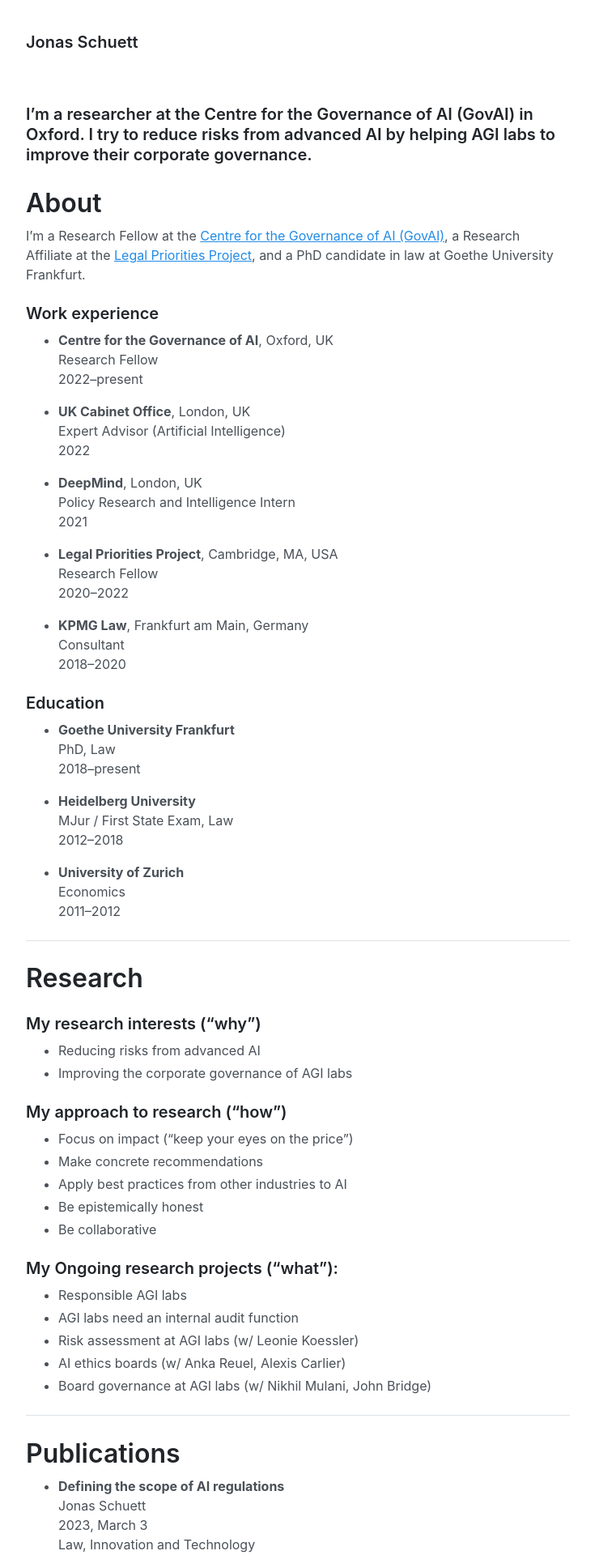
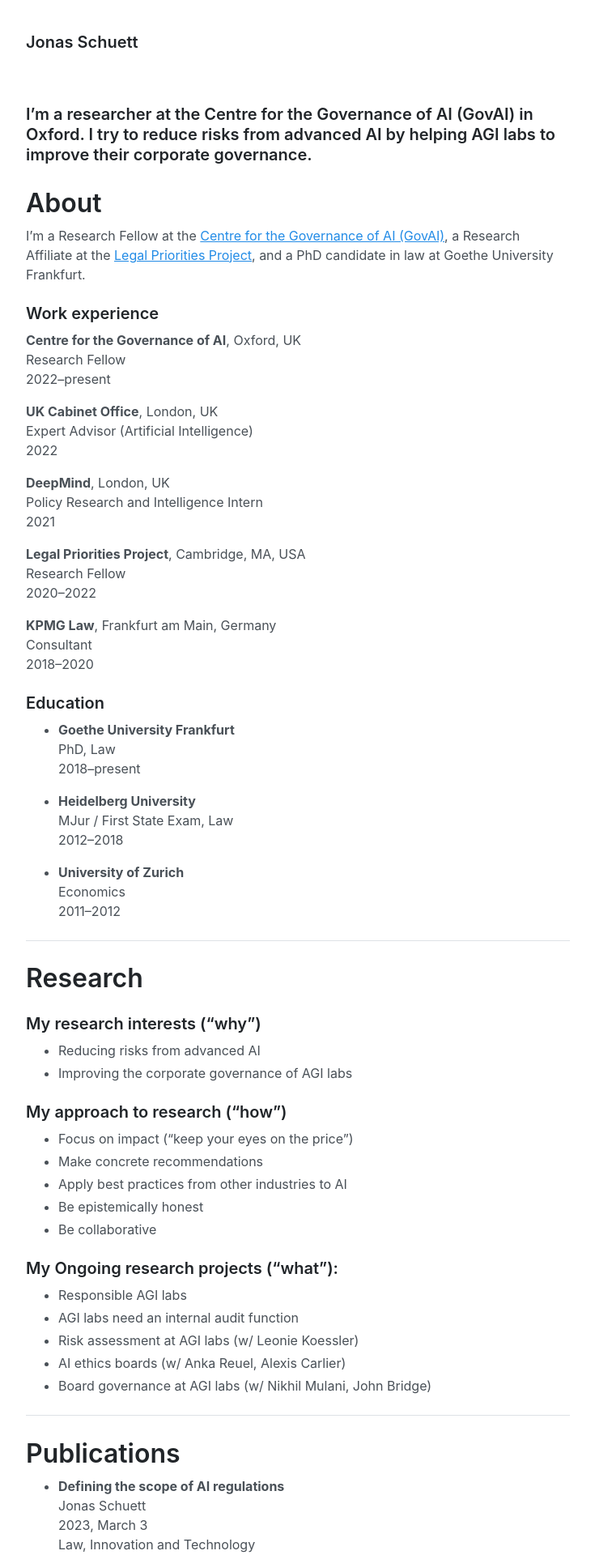
Before and after one commit to jonasschuett/jonasschuett.github.io, a Jekyll site: the page built from _posts/2020-04-04-introduction.md, in a window 1280 px wide. Shown: the top 1920 px of the page at 81% size, without its empty margins (272-1007 px from the left). Built offline with Jekyll 4.4.1, drawn with Linux system fonts in a browser that asks for light colours.

```diff
--- a/_posts/2020-04-04-introduction.md
+++ b/_posts/2020-04-04-introduction.md
@@ -8,23 +8,23 @@ title: I’m a researcher at the Centre for the Governance of AI (GovAI) in Oxfo
 I’m a Research Fellow at the [Centre for the Governance of AI (GovAI)](https://governance.ai/), a Research Affiliate at the [Legal Priorities Project](https://www.legalpriorities.org/), and a PhD candidate in law at Goethe University Frankfurt.
 
 ### Work experience
-- **Centre for the Governance of AI**, Oxford, UK <br>
+**Centre for the Governance of AI**, Oxford, UK <br>
 Research Fellow <br>
 2022–present
 
-- **UK Cabinet Office**, London, UK <br>
+**UK Cabinet Office**, London, UK <br>
 Expert Advisor (Artificial Intelligence) <br>
 2022
 
-- **DeepMind**, London, UK <br>
+**DeepMind**, London, UK <br>
 Policy Research and Intelligence Intern <br>
 2021
 
-- **Legal Priorities Project**, Cambridge, MA, USA <br>
+**Legal Priorities Project**, Cambridge, MA, USA <br>
 Research Fellow <br>
 2020–2022
 
-- **KPMG Law**, Frankfurt am Main, Germany <br>
+**KPMG Law**, Frankfurt am Main, Germany <br>
 Consultant <br>
 2018–2020
 
```
